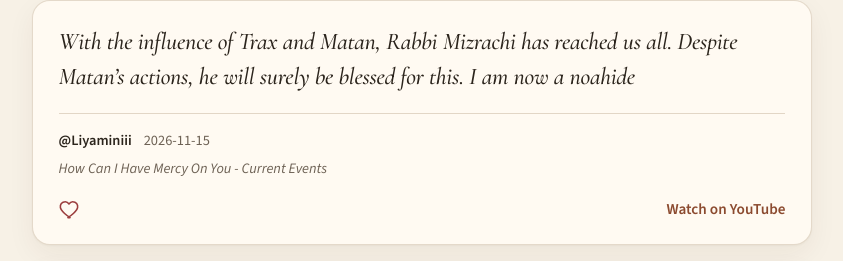
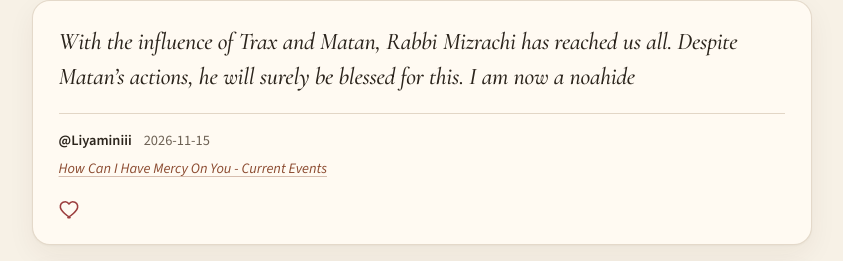
Before and after one commit to genoism/mizrachi-stories, a plain HTML site: page index.html in a window 1280 px wide. Shown: the part 406-667 px from the top of the page, without its empty margins (218-1061 px from the left). Drawn offline with nearby package versions, Linux system fonts and the light colour scheme; no server answers.

Commit message:
Link each card’s video title instead of Watch on YouTube
The title stays in the same place on the card and opens the comment
on YouTube in a new tab, with a subtle underline and hover cue.

```diff
--- a/index.html
+++ b/index.html
@@ -140,7 +140,7 @@
       text-underline-offset: 0.18em;
     }
     .orig-toggle:hover, .expand-btn:hover { color: var(--ink); }
-    .orig-toggle:focus-visible, .expand-btn:focus-visible, .like-btn:focus-visible, .watch:focus-visible {
+    .orig-toggle:focus-visible, .expand-btn:focus-visible, .like-btn:focus-visible, .meta a.video:focus-visible {
       outline: 2px solid var(--accent);
       outline-offset: 3px;
     }
@@ -178,7 +178,23 @@
       font-size: 0.9rem;
     }
     .meta .author { color: var(--ink); font-weight: 600; }
-    .meta .video { flex-basis: 100%; font-style: italic; }
+    .meta a.video {
+      flex-basis: 100%;
+      font-style: italic;
+      color: var(--accent);
+      text-decoration: underline;
+      text-decoration-color: rgba(139, 74, 47, 0.35);
+      text-underline-offset: 0.18em;
+      text-decoration-thickness: 1px;
+    }
+    .meta a.video:hover {
+      text-decoration-color: var(--accent);
+    }
+    .meta a.video:hover::after {
+      content: " ↗";
+      font-style: normal;
+      font-size: 0.85em;
+    }
     .actions {
       display: flex;
       flex-wrap: wrap;
@@ -217,14 +233,6 @@
     .like-btn:hover svg { transform: scale(1.06); }
     .like-btn.is-busy { cursor: default; opacity: 0.7; }
     .like-btn .like-count { min-width: 0.8em; }
-    .watch {
-      font-size: 0.95rem;
-      font-weight: 600;
-      color: var(--accent);
-      text-decoration: none;
-      border-bottom: 1px solid transparent;
-    }
-    .watch:hover { border-bottom-color: var(--accent); }
     .empty, .error {
       text-align: center;
       color: var(--muted);
@@ -438,8 +446,11 @@
           meta.appendChild(date);
         }
         if (s.video_title) {
-          const video = document.createElement("span");
+          const video = document.createElement("a");
           video.className = "video";
+          video.href = s.link;
+          video.target = "_blank";
+          video.rel = "noopener noreferrer";
           video.textContent = s.video_title;
           meta.appendChild(video);
         }
@@ -459,13 +470,6 @@
         const countSpan = likeBtn.querySelector(".like-count");
         actions.appendChild(likeBtn);
 
-        const watch = document.createElement("a");
-        watch.className = "watch";
-        watch.href = s.link;
-        watch.target = "_blank";
-        watch.rel = "noopener noreferrer";
-        watch.textContent = "Watch on YouTube";
-        actions.appendChild(watch);
         article.appendChild(actions);
         cardsEl.appendChild(article);
 
```
